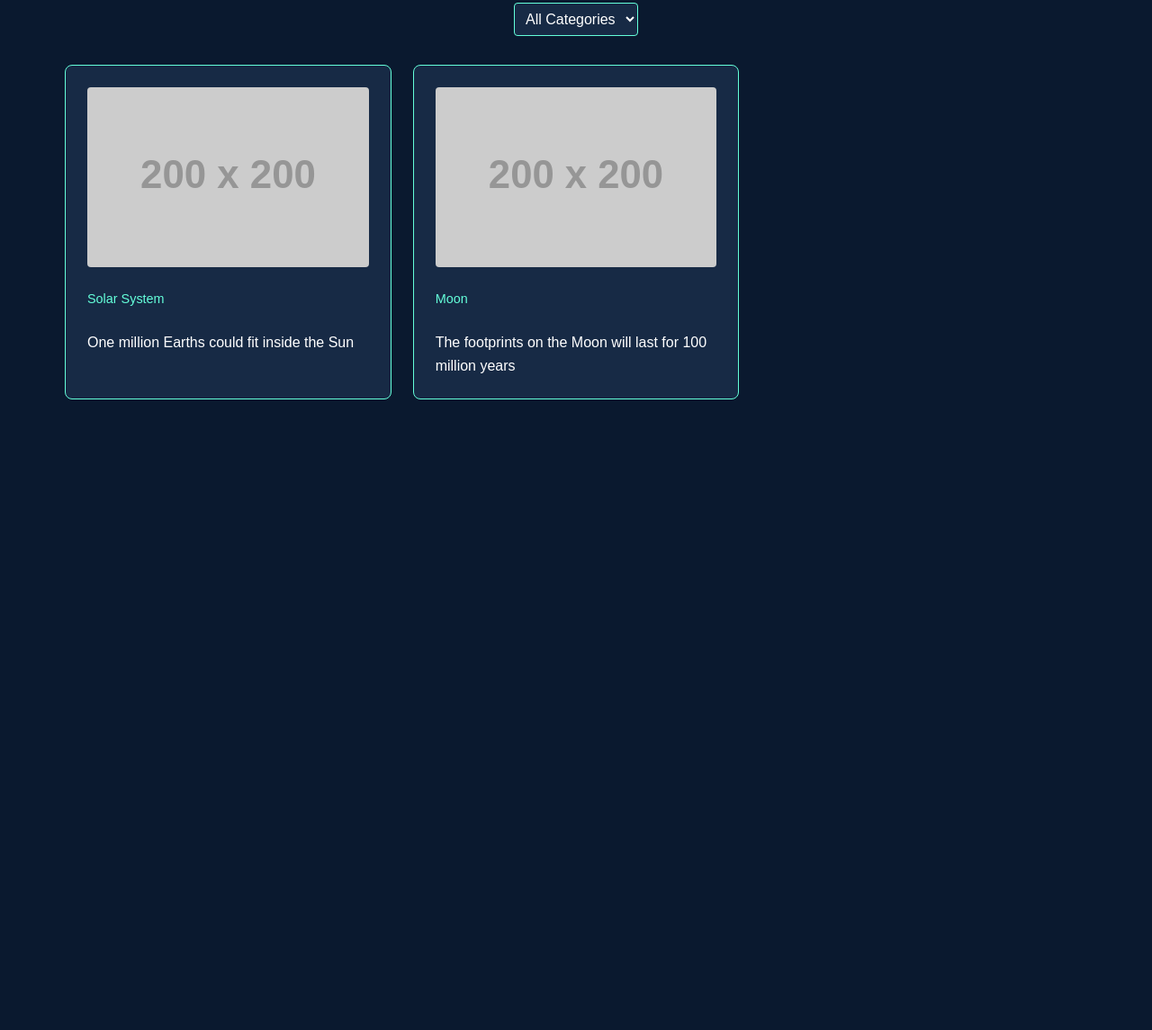
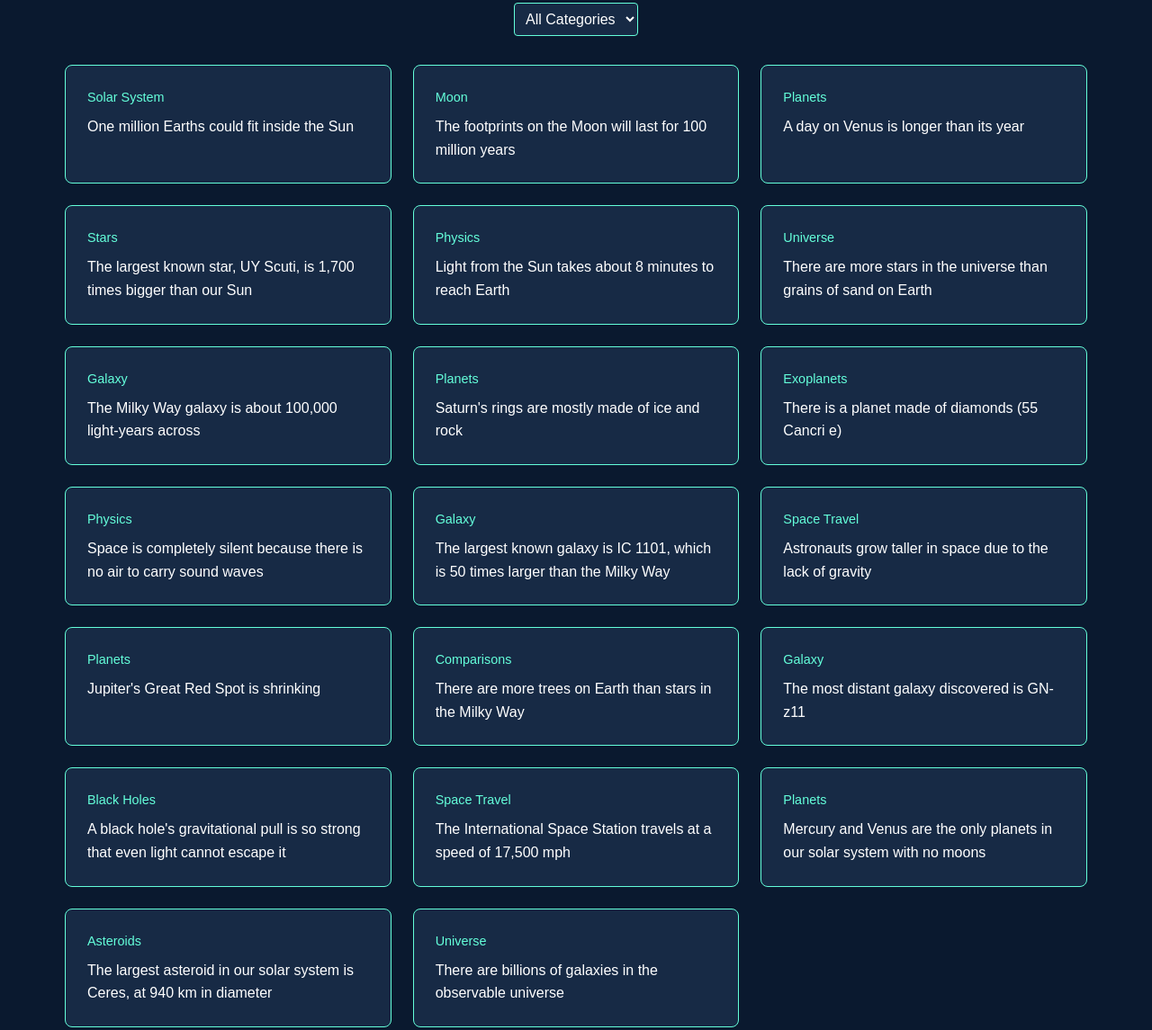
Before and after one commit to riddhi-z1465/Space-facts, a plain HTML site: page index.html in a window 1280 px wide. Shown: the part 112-1257 px from the top of the page at 90% size. Before the commit the page ends 800 px from the top, so only its background shows below. Drawn offline with Linux system fonts and the light colour scheme; placeholder pictures from the web are drawn by us.

Commit message:
Update index.html

```diff
--- a/index.html
+++ b/index.html
@@ -56,9 +56,6 @@
             border-radius: 8px;
             border: 1px solid #64ffda;
             transition: transform 0.3s ease;
-            display: flex;
-            flex-direction: column;
-            gap: 1rem;
         }
 
         .fact-card:hover {
@@ -73,14 +70,6 @@
 
         .fact-text {
             color: #ffffff;
-        }
-
-        .fact-image {
-            width: 100%;
-            height: 200px;
-            border-radius: 4px;
-            object-fit: cover;
-            margin-bottom: 0.5rem;
         }
     </style>
 </head>
@@ -108,7 +97,96 @@
                     "fact": "The footprints on the Moon will last for 100 million years",
                     "category": "Moon"
                 },
-                // Add more facts here...
+                {
+                    "id": 3,
+                    "fact": "A day on Venus is longer than its year",
+                    "category": "Planets"
+                },
+                {
+                    "id": 4,
+                    "fact": "The largest known star, UY Scuti, is 1,700 times bigger than our Sun",
+                    "category": "Stars"
+                },
+                {
+                    "id": 5,
+                    "fact": "Light from the Sun takes about 8 minutes to reach Earth",
+                    "category": "Physics"
+                },
+                {
+                    "id": 6,
+                    "fact": "There are more stars in the universe than grains of sand on Earth",
+                    "category": "Universe"
+                },
+                {
+                    "id": 7,
+                    "fact": "The Milky Way galaxy is about 100,000 light-years across",
+                    "category": "Galaxy"
+                },
+                {
+                    "id": 8,
+                    "fact": "Saturn's rings are mostly made of ice and rock",
+                    "category": "Planets"
+                },
+                {
+                    "id": 9,
+                    "fact": "There is a planet made of diamonds (55 Cancri e)",
+                    "category": "Exoplanets"
+                },
+                {
+                    "id": 10,
+                    "fact": "Space is completely silent because there is no air to carry sound waves",
+                    "category": "Physics"
+                },
+                {
+                    "id": 11,
+                    "fact": "The largest known galaxy is IC 1101, which is 50 times larger than the Milky Way",
+                    "category": "Galaxy"
+                },
+                {
+                    "id": 12,
+                    "fact": "Astronauts grow taller in space due to the lack of gravity",
+                    "category": "Space Travel"
+                },
+                {
+                    "id": 13,
+                    "fact": "Jupiter's Great Red Spot is shrinking",
+                    "category": "Planets"
+                },
+                {
+                    "id": 14,
+                    "fact": "There are more trees on Earth than stars in the Milky Way",
+                    "category": "Comparisons"
+                },
+                {
+                    "id": 15,
+                    "fact": "The most distant galaxy discovered is GN-z11",
+                    "category": "Galaxy"
+                },
+                {
+                    "id": 16,
+                    "fact": "A black hole's gravitational pull is so strong that even light cannot escape it",
+                    "category": "Black Holes"
+                },
+                {
+                    "id": 17,
+                    "fact": "The International Space Station travels at a speed of 17,500 mph",
+                    "category": "Space Travel"
+                },
+                {
+                    "id": 18,
+                    "fact": "Mercury and Venus are the only planets in our solar system with no moons",
+                    "category": "Planets"
+                },
+                {
+                    "id": 19,
+                    "fact": "The largest asteroid in our solar system is Ceres, at 940 km in diameter",
+                    "category": "Asteroids"
+                },
+                {
+                    "id": 20,
+                    "fact": "There are billions of galaxies in the observable universe",
+                    "category": "Universe"
+                }
             ]
         };
 
@@ -131,29 +209,12 @@
                 facts.forEach(fact => {
                     const factCard = document.createElement('div');
                     factCard.className = 'fact-card';
-
-                    // Add an image based on the category (replace URLs with actual images)
-                    const imageUrl = getCategoryImage(fact.category);
-
                     factCard.innerHTML = `
-                        <img src="${imageUrl}" alt="${fact.category}" class="fact-image">
                         <div class="fact-category">${fact.category}</div>
                         <div class="fact-text">${fact.fact}</div>
                     `;
                     factsContainer.appendChild(factCard);
                 });
-            }
-
-            // Function to map categories to image URLs
-            function getCategoryImage(category) {
-                const imageMap = {
-                    "Solar System": "https://via.placeholder.com/200", // Example image URL
-                    "Moon": "https://via.placeholder.com/200", // Example image URL
-                    // Add more image URLs for other categories
-                };
-
-                // Return a default image if category not found
-                return imageMap[category] || "https://via.placeholder.com/200"; // Default placeholder image URL
             }
 
             // Initial display
```
